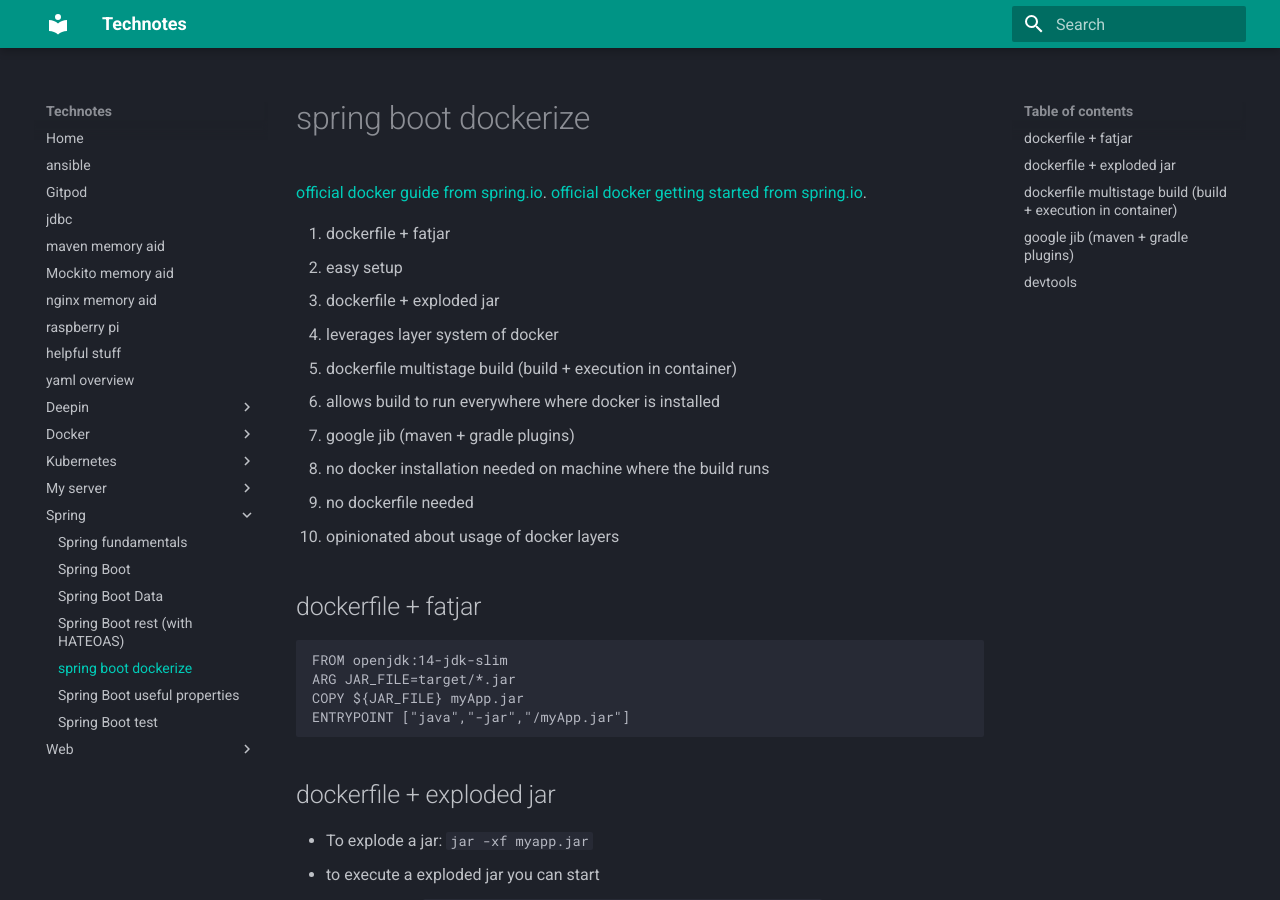
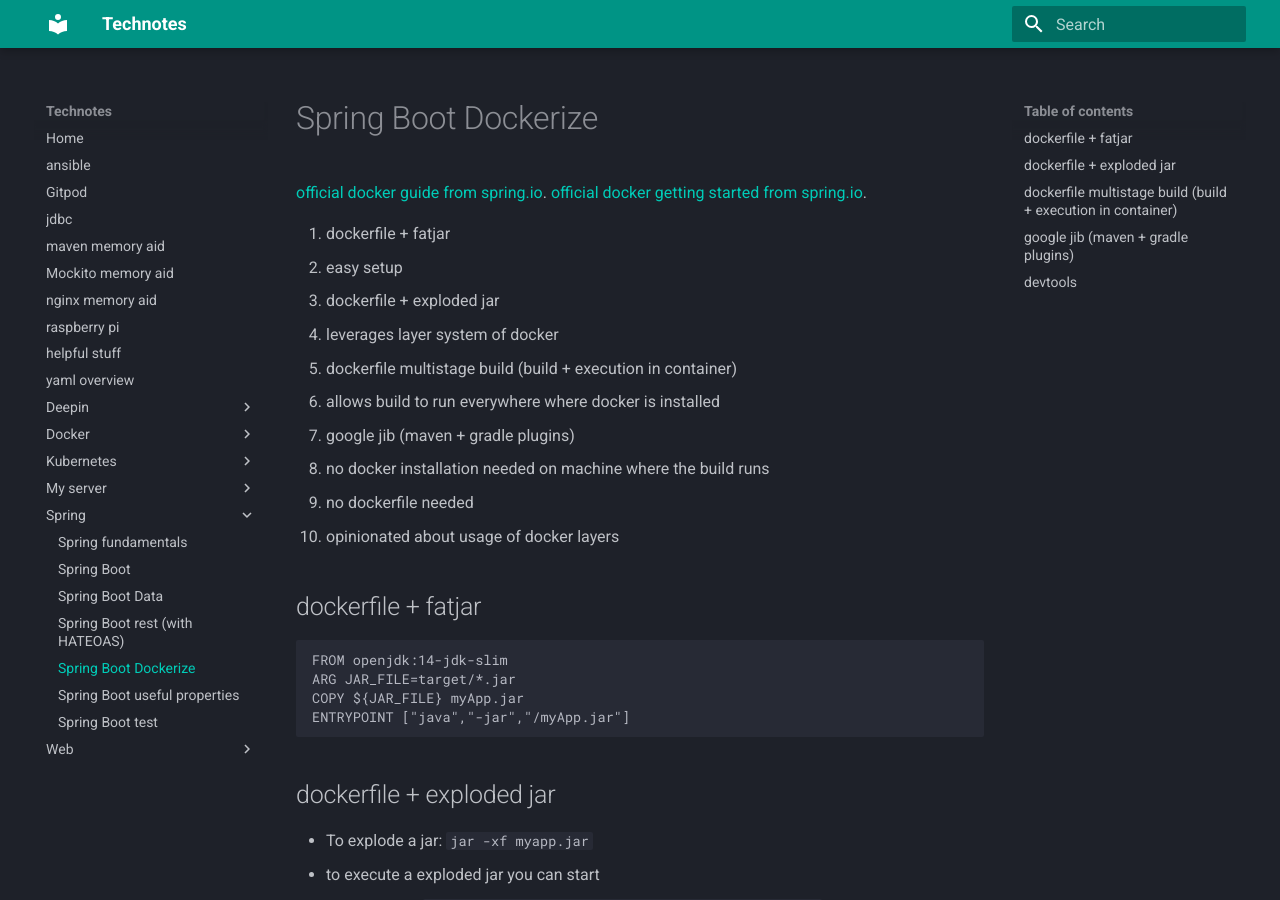
Before and after one commit to organicaudio/useful-code-snippets2, an MkDocs documentation site: the page built from docs/spring/spring-boot-docker.md, in a window 1280 px wide and 900 px high. Built offline with MkDocs 1.6.1 and Material for MkDocs 9.7.7, drawn with Linux system fonts in a browser that asks for light colours.

Commit message:
heading to upper case

```diff
--- a/docs/spring/spring-boot-docker.md
+++ b/docs/spring/spring-boot-docker.md
@@ -1,4 +1,4 @@
-# spring boot dockerize
+# Spring Boot Dockerize
 
 [official docker guide from spring.io](https://spring.io/guides/topicals/spring-boot-docker/).
 [official docker getting started from spring.io](https://spring.io/guides/gs/spring-boot-docker/).
```
